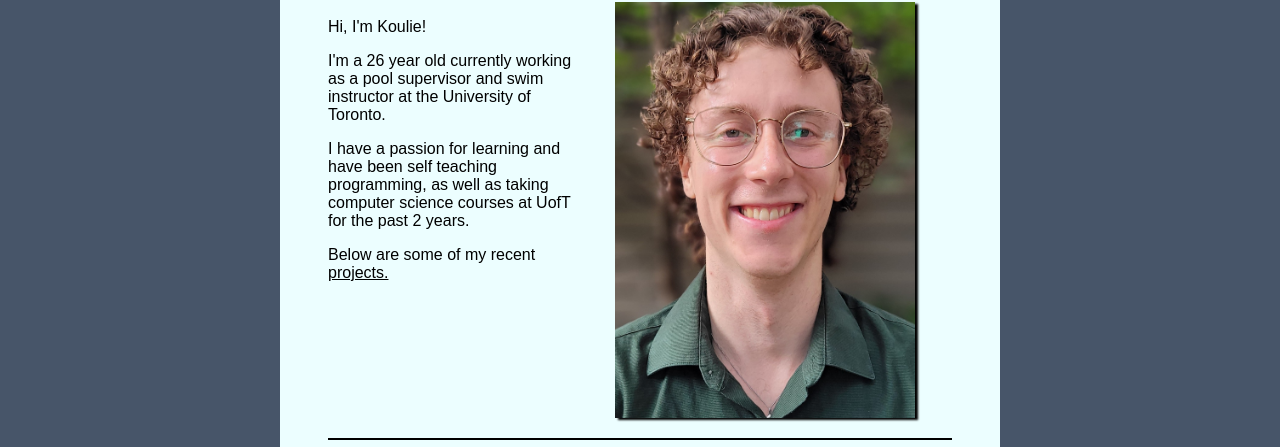
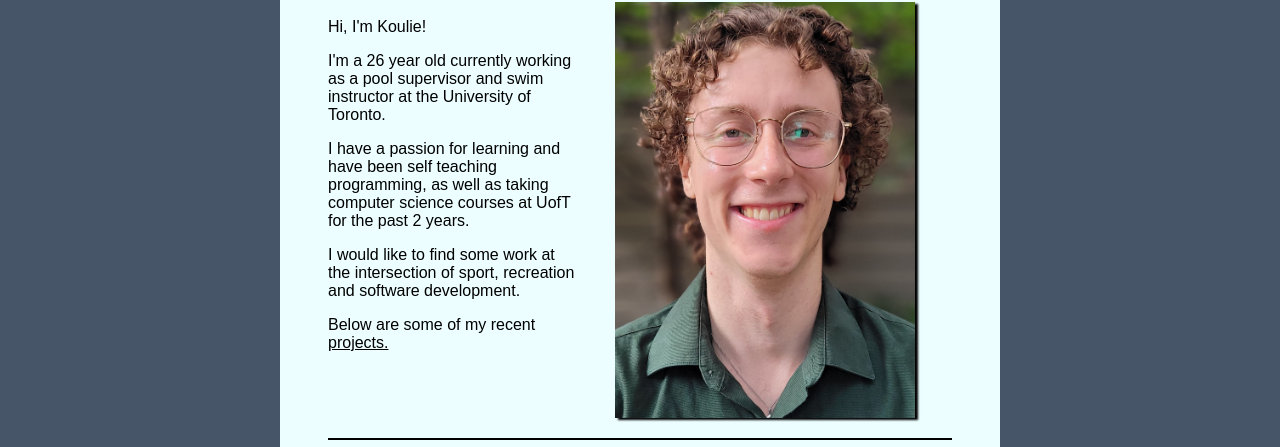
Before and after one commit to Koulie123/portfolio-site, a plain HTML site: page index.html in a window 1280 px wide. Shown: the part 194-641 px from the top of the page. Drawn offline with Linux system fonts and the light colour scheme.

Commit message:
Added another line to my bio

```diff
--- a/index.html
+++ b/index.html
@@ -23,6 +23,7 @@
                     <p>Hi, I'm Koulie!</p>
                     <p>I'm a 26 year old currently working as a pool supervisor and swim instructor at the University of Toronto.</p>
                     <p>I have a passion for learning and have been self teaching programming, as well as taking computer science courses at UofT for the past 2 years.</p>
+                    <p>I would like to find some work at the intersection of sport, recreation and software development.</p>
                     <p>Below are some of my recent <a href="#projects" style="color: black;">projects.</a></p>
                 </div>
                 <div class="pic-of-me"></div>
```
